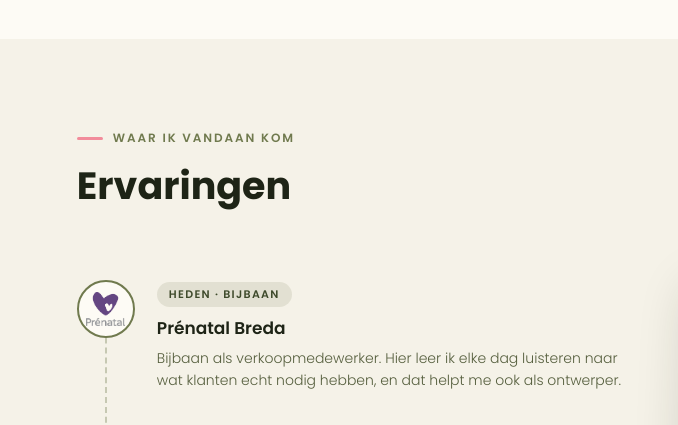
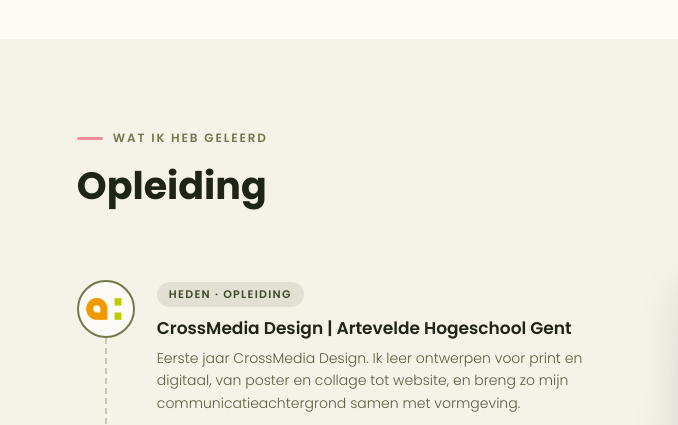
Before and after one commit to VeerleZwart/Studio_Veer_en_Vorm, a plain HTML site: page index.html in a window 1280 px wide. Shown: the part 1740-2165 px from the top of the page, 0-678 px from the left. Drawn offline with Linux system fonts and the light colour scheme.

Commit message:
opleiding ipv ervaringen

```diff
--- a/index.html
+++ b/index.html
@@ -22,7 +22,7 @@
   <nav class="links">
     <a href="index.html#over-mij">Over mij</a>
     <a href="projecten.html" data-sectie="projecten">Projecten</a>
-    <a href="index.html#ervaringen">Ervaringen</a>
+    <a href="index.html#opleiding">Opleiding</a>
     <a href="contact.html">Contact</a>
   </nav>
 </header>
@@ -75,21 +75,13 @@
   </div>
 </section>
 
-<section id="ervaringen">
+<section id="opleiding">
   <div class="section-head">
-    <p class="eyebrow">Waar ik vandaan kom</p>
-    <h2>Ervaringen</h2>
+    <p class="eyebrow">Wat ik heb geleerd</p>
+    <h2>Opleiding</h2>
   </div>
     <div class="ervaring-grid">
     <div class="timeline">
-      <div class="tl-item reveal">
-        <div class="tl-logo" data-logo="Afbeeldingen/logos/logo-prenatal.png">P</div>
-        <div class="tl-content">
-          <span class="tl-period">Heden · Bijbaan</span>
-          <h3>Prénatal Breda</h3>
-          <p>Bijbaan als verkoopmedewerker. Hier leer ik elke dag luisteren naar wat klanten echt nodig hebben, en dat helpt me ook als ontwerper.</p>
-        </div>
-      </div>
       <div class="tl-item reveal">
         <div class="tl-logo" data-logo="Afbeeldingen/logos/logo-artevelde.png">A</div>
         <div class="tl-content">
```
Also changed, not shown: projecten.html (+1 -1 lines).
